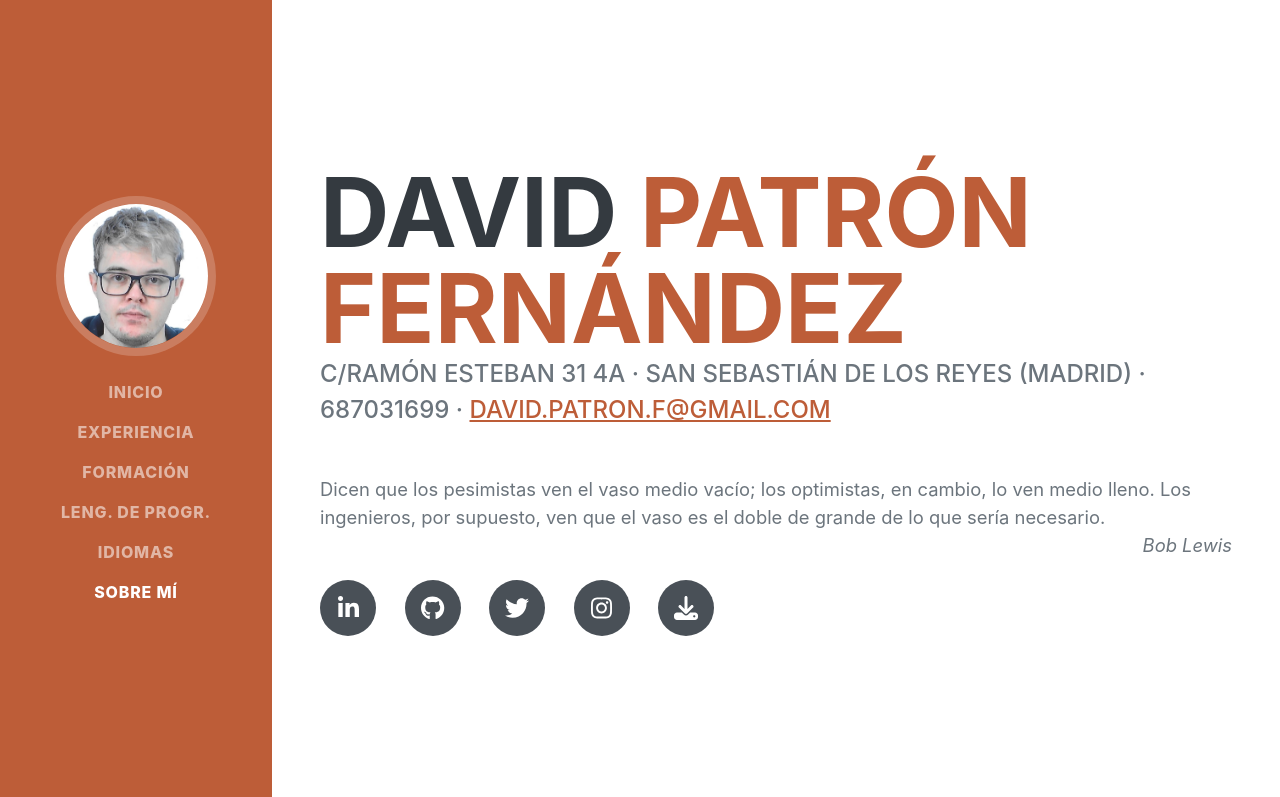
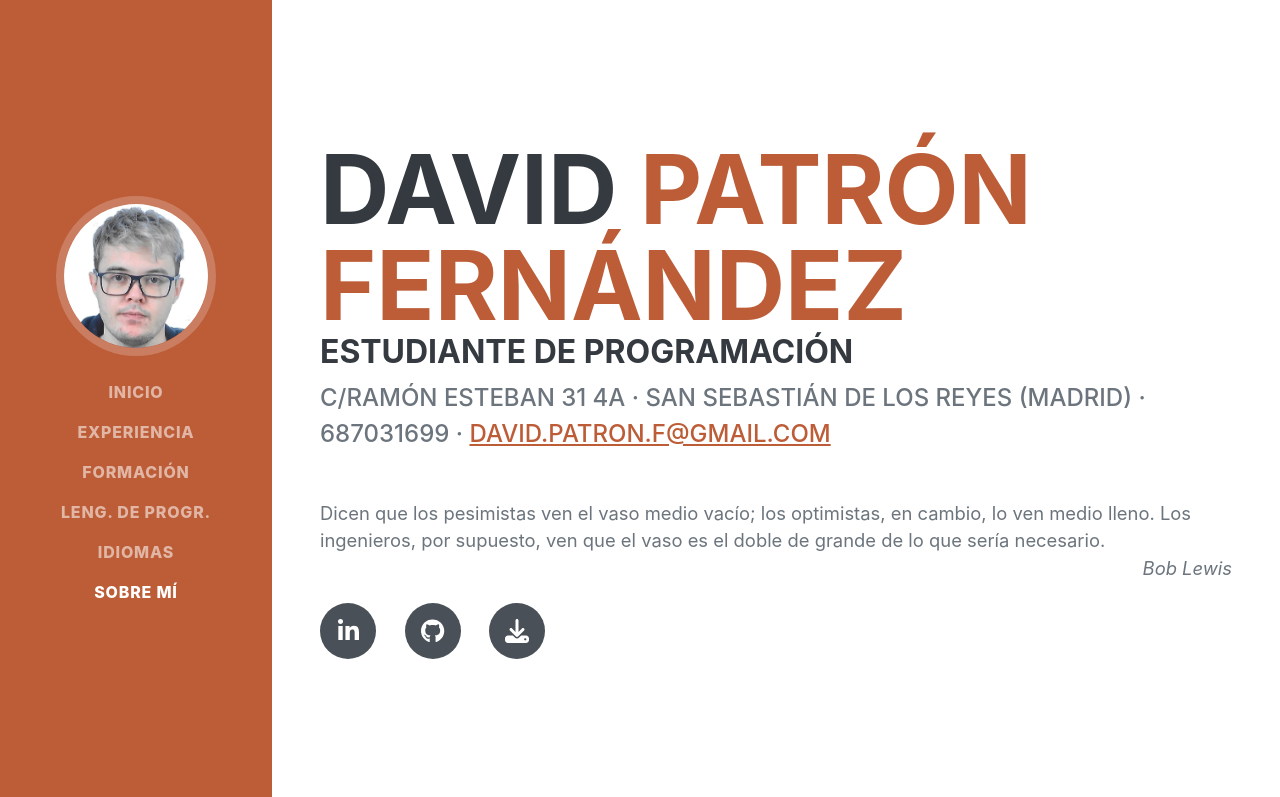
Before and after one commit to emuTronco/Mi_CV, a plain HTML site: page index.html in a window 1280 px wide. Shown: the top 797 px of the page. Drawn offline with nearby package versions, Linux system fonts and the light colour scheme; a web font is replaced by a local one.

Commit message:
Actualización

```diff
--- a/index.html
+++ b/index.html
@@ -94,6 +94,7 @@
             David
             <span class="text-primary">Patrón Fernández</span>
           </h1>
+          <h3>Estudiante de programación</h3>
           <div class="subheading mb-5">
             C/Ramón Esteban 31 4A · San Sebastián de los Reyes (Madrid) ·
             687031699 ·
@@ -113,12 +114,12 @@
             <a class="social-icon" href="https://www.github.com/emutronco" target="_blank"
               ><i class="fab fa-github"></i
             ></a>
-            <a class="social-icon" href="https://twitter.com/emuTronez" target="_blank"
+            <!----<a class="social-icon" href="https://twitter.com/emuTronez" target="_blank"
               ><i class="fab fa-twitter"></i
-            ></a>
-            <a class="social-icon" href="https://www.instagram.com/emutronco/" target="_blank"
+            ></a>-->
+            <!----<a class="social-icon" href="https://www.instagram.com/emutronco/" target="_blank"
               ><i class="fab fa-instagram"></i
-            ></a>
+            ></a>-->
             <a class="social-icon" href="https://mega.nz/file/BMYizJhB#tvm6nOUDlLG_UOmk_OQs0ZEsWWZOE5UNngTnYbXqhNc" target="_blank"
             ><i class="fa fa-download"></i
           ></a>
```
